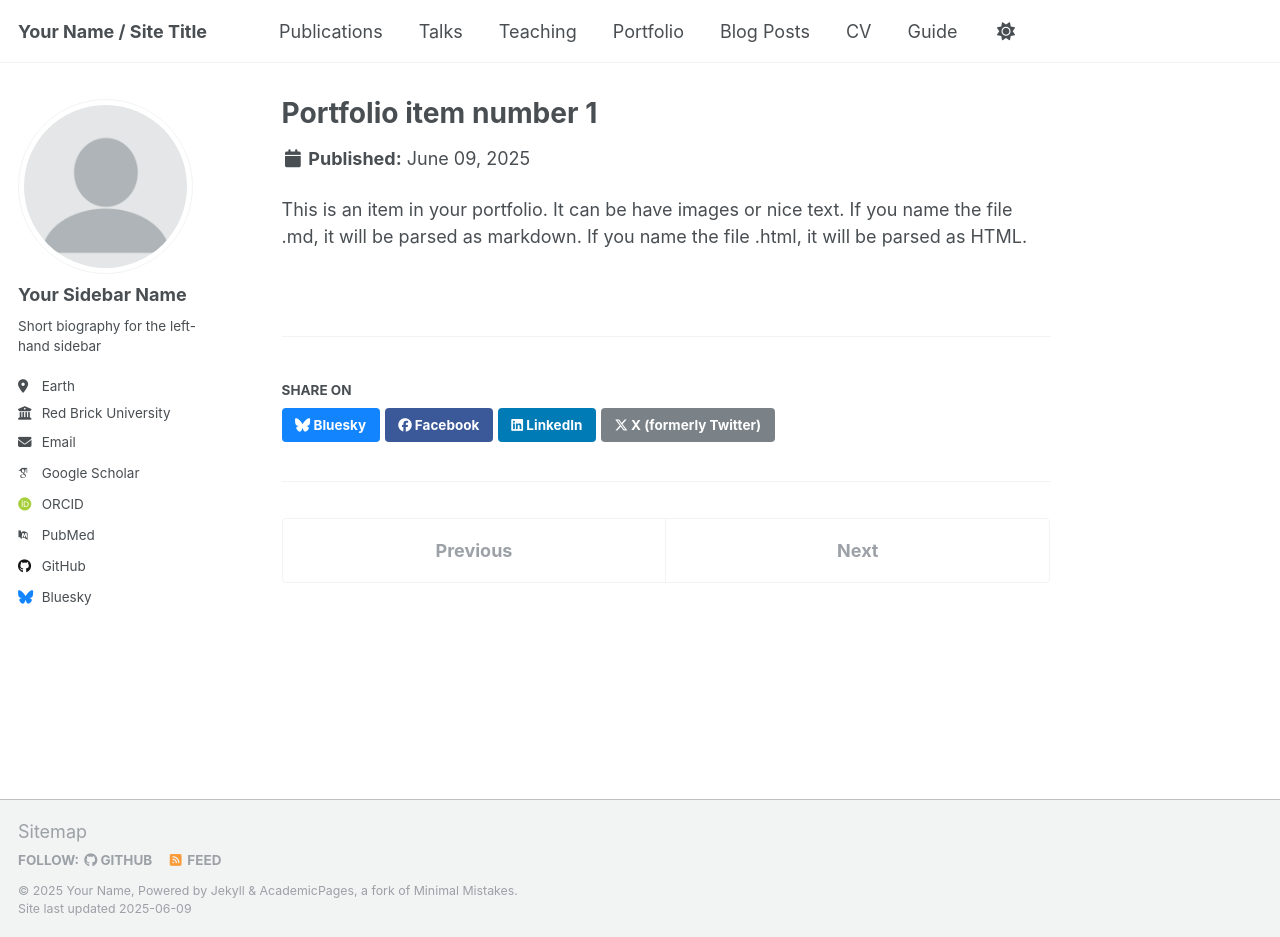
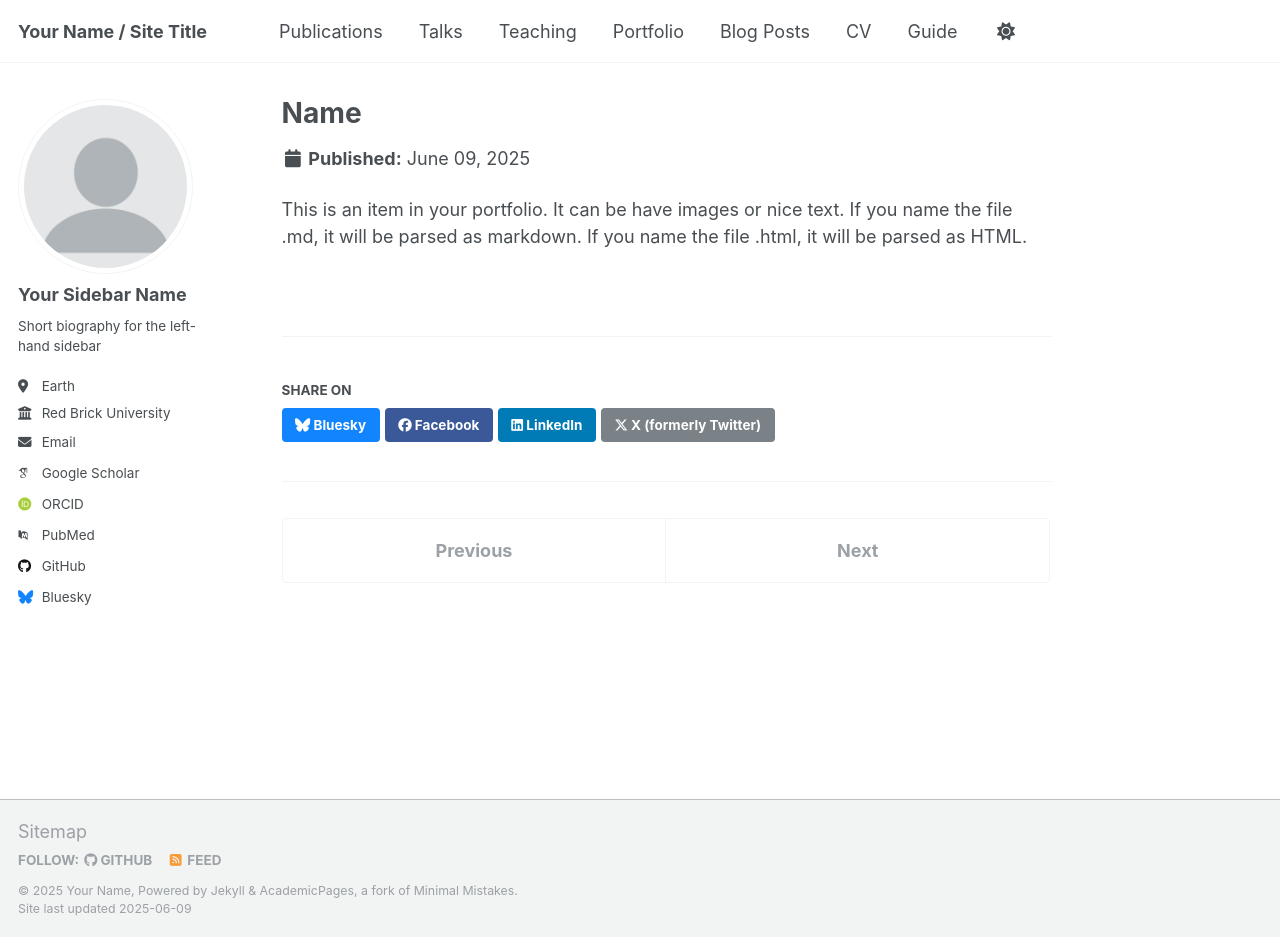
Before and after one commit to shrutarv/shrutarv.github.io, a Jekyll site: the page built from _portfolio/portfolio-1.md, in a window 1280 px wide and 937 px high. Built offline with Jekyll 4.4.1, drawn with Linux system fonts in a browser that asks for light colours; some web fonts are replaced.

Commit message:
Update portfolio-1.md

```diff
--- a/_portfolio/portfolio-1.md
+++ b/_portfolio/portfolio-1.md
@@ -1,5 +1,5 @@
 ---
-title: "Portfolio item number 1"
+title: "Name"
 excerpt: "Short description of portfolio item number 1<br/><img src='/images/500x300.png'>"
 collection: portfolio
 ---
```
